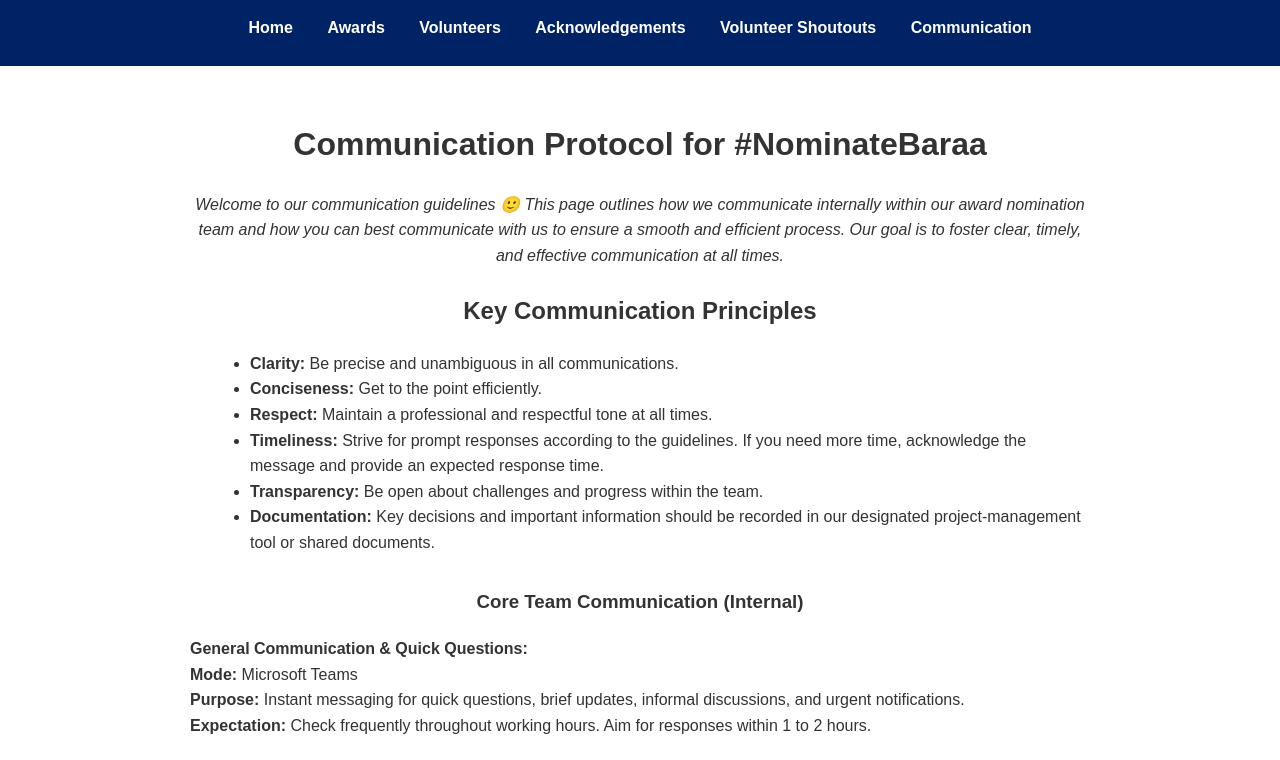
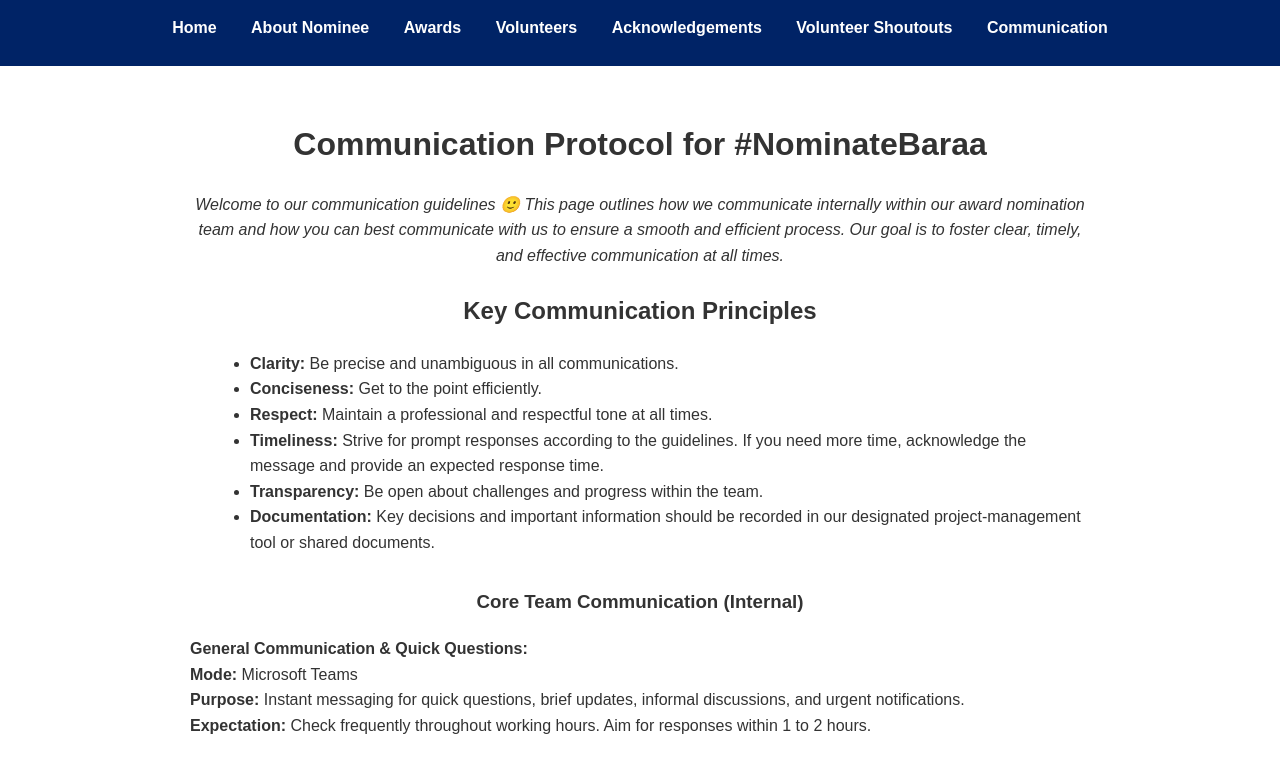
Before and after one commit to Datacampaign/nominatebaraa, a plain HTML site: page communication.html in a window 1280 px wide. Shown: the top 760 px of the page. Drawn offline with Linux system fonts and the light colour scheme.

Commit message:
Update communication.html

```diff
--- a/communication.html
+++ b/communication.html
@@ -74,6 +74,7 @@
 <!-- ===== NAV ===== -->
   <nav>
     <a href="https://datacampaign.github.io/nominatebaraa/">Home</a>
+      <a href="https://datacampaign.github.io/nominatebaraa/about_the_nominee.html">About Nominee</a>
     <a href="https://datacampaign.github.io/nominatebaraa/awards.html">Awards</a>
     <a href="https://datacampaign.github.io/nominatebaraa/volunteers.html">Volunteers</a>
     <a href="https://datacampaign.github.io/nominatebaraa/acknowledgement.html">Acknowledgements</a>
```
